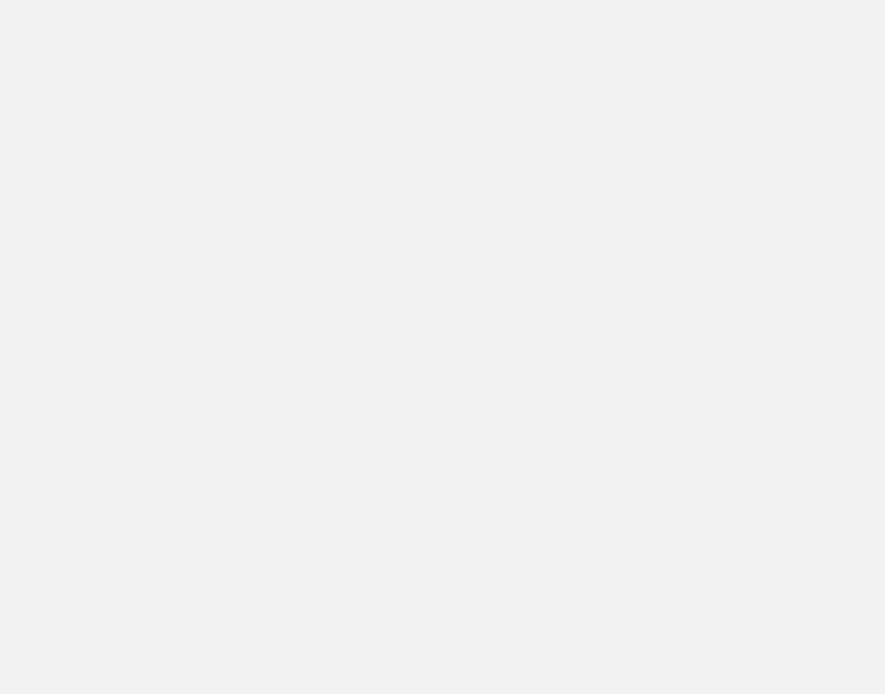
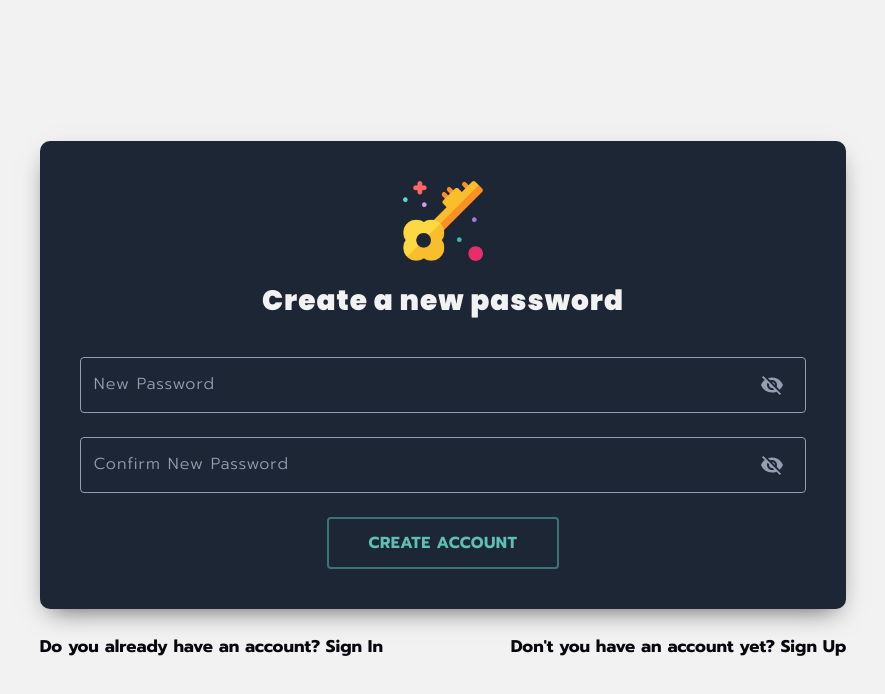
Before and after one commit to alejandroguardadodev/mekarohubclient, a React (Vite) app: page /new-password/1 in a window 1280 px wide. Before the commit this address had no page. Shown: the top 694 px of the page, without its empty margins (197-1082 px from the left). Built offline with nearby package versions, Linux system fonts and the light colour scheme.

Commit message:
update 1

```diff
--- a/src/App.jsx
+++ b/src/App.jsx
@@ -14,6 +14,8 @@ import AuthLayout from "./layouts/AuthLayout"
 import SignUp from "./pages/SignUp"
 import Confirm from "./pages/Confirm"
 import RecoverPassword from "./pages/RecoverPassword";
+import NewPassword from "./pages/NewPassword";
+import Login from "./pages/Login";
 
 import 'react-toastify/dist/ReactToastify.css';
 import './style/toast.css'
@@ -26,9 +28,11 @@ function App() {
         <ThemeProvider theme={muiTheme}>
           <Routes>
             <Route path="/" element={<AuthLayout />}>
+            <Route index element={<Login />} />
               <Route path="signup" element={<SignUp />} />
               <Route path="confirm/:token" element={<Confirm />} />
               <Route path="recover-password" element={<RecoverPassword />} />
+              <Route path="new-password/:token" element={<NewPassword />} />
             </Route>
           </Routes>
 
--- /dev/null
+++ b/src/components/forms/NewPasswordForm.jsx
@@ -0,0 +1,72 @@
+import { useForm } from "react-hook-form";
+import { yupResolver } from '@hookform/resolvers/yup';
+import { useEffect, useState } from "react";
+
+import axiosClient from "../../config/axiosClient";
+import { NewPasswordSchemas } from "../../schemas";
+
+import { createToast, updateToastError, updateToastSuccess } from "../../helper/toastHelper";
+
+import { Box, Button } from "@mui/material";
+import Input from "../controls/Input";
+
+import { ERROR_TYPE_FIELDS } from "../types";
+
+const NewPasswordForm = ({token}) => {
+  const [successForm, setSuccessForm] = useState(false)
+
+  const { register, handleSubmit, formState:{ errors }, setError, reset, clearErrors } = useForm({
+    resolver: yupResolver(NewPasswordSchemas)
+  });
+
+  const onSubmit = async (formData) => {
+    const _toastId = createToast('Please wait...')
+
+    try {
+      const { data } = await axiosClient.post(`/users/reset-password/${token}`, {...formData})
+
+      updateToastSuccess(_toastId, data.msg)
+      clearErrors()
+      setSuccessForm(true)
+    } catch (err) {
+      if (err?.response) {
+        const { data } = err.response;
+
+        if (data?.errType === ERROR_TYPE_FIELDS) {
+          for (const key in data.fields) {
+            const message = data.fields[key]
+
+            setError(key, { type: 'custom', message });
+          }
+        }
+        console.log(err)
+        updateToastError(_toastId, data.errMsg)
+      }
+    }
+
+  }
+
+  useEffect(() => {
+    if (successForm) {
+      reset({password: "", confirmPassword: ""})
+      setSuccessForm(false)
+    }
+
+  }, [successForm])
+
+  return (
+    <form onSubmit={handleSubmit(onSubmit)}>
+      <Box mt={3}>
+        <Input id="password" type="password" label="New Password" register={register} errors={errors} />
+      </Box>
+      <Box mt={3}>
+        <Input id="confirmPassword" type="password" label="Confirm New Password" register={register} errors={errors} />
+      </Box>
+      <Box mt={3} className="flex-row-center">
+        <Button type="submit" variant="outlined" size="large" sx={{ padding: "10px 40px", fontWeight: 700 }}>Create Account</Button>
+      </Box>
+    </form>
+  )
+}
+
+export default NewPasswordForm
--- a/src/components/forms/RecoverPasswordForm.jsx
+++ b/src/components/forms/RecoverPasswordForm.jsx
@@ -1,5 +1,6 @@
 import { useForm } from "react-hook-form";
 import { yupResolver } from '@hookform/resolvers/yup';
+import { useEffect, useState } from "react";
 
 import { Box, Button } from '@mui/material';
 
@@ -13,7 +14,9 @@ import { createToast, updateToastError, updateToastSuccess } from "../../helper/
 
 const RecoverPasswordForm = () => {
 
-    const { register, handleSubmit, formState:{ errors } } = useForm({
+   const [successForm, setSuccessForm] = useState(false)
+
+  const { register, handleSubmit, formState:{ errors }, reset, clearErrors  } = useForm({
     resolver: yupResolver(RecoverPasswordSchemas)
   });
 
@@ -24,7 +27,8 @@ const RecoverPasswordForm = () => {
       const { data } = await axiosClient.post('/users/forgot-password', formData)
 
       updateToastSuccess(_toast, data.msg)
-
+      clearErrors()
+      setSuccessForm(true)
     } catch (err) {
       if (err?.response) {
         const { data } = err.response;
@@ -33,6 +37,14 @@ const RecoverPasswordForm = () => {
       }
     }
   }
+
+  useEffect(() => {
+    if (successForm) {
+      reset({entity: ""})
+      setSuccessForm(false)
+    }
+
+  }, [successForm])
 
   return (
     <form style={{width: "100%"}} onSubmit={handleSubmit(onSubmit)}>
--- a/src/components/forms/SignUpForm.jsx
+++ b/src/components/forms/SignUpForm.jsx
@@ -1,6 +1,6 @@
 import { useForm } from "react-hook-form";
-import { styled } from '@mui/material/styles';
 import { yupResolver } from '@hookform/resolvers/yup';
+import { useEffect, useState } from "react";
 import axiosClient from "../../config/axiosClient";
 
 import { Box, Button } from '@mui/material';
@@ -12,27 +12,13 @@ import Input from "../controls/Input";
 
 import { ERROR_TYPE_FIELDS } from "../types";
 
-const TextFieldGroup = styled(Box)(({ theme }) => ({
-  width: '100%',
-  display: 'block',
-  [theme.breakpoints.up("lg")]: {
-    display: "flex",
-    justifyContent: "space-between",
-    gap: '20px'
-  },
-  [theme.breakpoints.down("lg")]: {
-    '&>.MuiFormControl-root': {
-      marginTop: '24px'
-    },
-    '&>.remove-space-input': {
-      marginTop: '0px'
-    }
-  }
-}))
+import { TextFieldGroup } from "../../designs";
 
 const SignUpForm = () => {
 
-  const { register, handleSubmit, formState:{ errors }, setError } = useForm({
+  const [successForm, setSuccessForm] = useState(false)
+
+  const { register, handleSubmit, formState:{ errors }, setError, reset, clearErrors } = useForm({
     resolver: yupResolver(signUpSchemas)
   });
 
@@ -43,7 +29,8 @@ const SignUpForm = () => {
       const { data } = await axiosClient.post('/users/signup', formData)
 
       updateToastSuccess(_toast, data.msg)
-
+      clearErrors()
+      setSuccessForm(true)
     } catch (err) {
       if (err?.response) {
         const { data } = err.response;
@@ -60,6 +47,21 @@ const SignUpForm = () => {
       }
     }
   }
+
+  useEffect(() => {
+    if (successForm) {
+      reset({
+        firstName: "",
+        lastName: "",
+        username: "",
+        email: "",
+        password: "",
+        confirmPassword: "",
+      })
+      setSuccessForm(false)
+    }
+
+  }, [successForm])
 
   return (
     <form onSubmit={handleSubmit(onSubmit)}>
--- a/src/designs/index.js
+++ b/src/designs/index.js
@@ -40,3 +40,21 @@ export const TwoItemBetween = styled(Box)(({ theme }) => ({
         gap: "10px",
     }
 }))
+
+export const TextFieldGroup = styled(Box)(({ theme }) => ({
+    width: '100%',
+    display: 'block',
+    [theme.breakpoints.up("lg")]: {
+      display: "flex",
+      justifyContent: "space-between",
+      gap: '20px'
+    },
+    [theme.breakpoints.down("lg")]: {
+      '&>.MuiFormControl-root': {
+        marginTop: '24px'
+      },
+      '&>.remove-space-input': {
+        marginTop: '0px'
+      }
+    }
+  }))
--- a/src/index.css
+++ b/src/index.css
@@ -23,6 +23,15 @@ code {
     monospace;
 }
 
+/**Text */
+.text-center {
+  text-align: center;
+}
+
+/**Size */
+.w-100 {
+  width: 100%;
+}
 
 /**Text */
 .uppercase {
@@ -104,3 +113,10 @@ code {
   align-items : center;
   flex-direction: column !important;
 }
+
+.flex-row-center {
+  display: flex;
+  justify-content: center;
+  align-items : center;
+  flex-direction: row !important;
+}
--- a/src/pages/Confirm.jsx
+++ b/src/pages/Confirm.jsx
@@ -1,4 +1,4 @@
-import { useEffect, useState, useCallback } from 'react';
+import { useEffect, useState } from 'react';
 import { useParams, useNavigate } from 'react-router-dom'
 
 import axiosClient from '../config/axiosClient';
--- /dev/null
+++ b/src/pages/Login.jsx
@@ -0,0 +1,9 @@
+import React from 'react'
+
+const Login = () => {
+  return (
+    <div>Login</div>
+  )
+}
+
+export default Login
--- /dev/null
+++ b/src/pages/NewPassword.jsx
@@ -0,0 +1,47 @@
+import { useParams, Link } from 'react-router-dom'
+import { useTheme } from '@mui/material/styles';
+import { Box, Typography } from '@mui/material'
+import useMediaQuery from '@mui/material/useMediaQuery';
+
+import NewPasswordForm from '../components/forms/NewPasswordForm'
+
+import { Container, TwoItemBetween } from '../designs'
+
+import goldKey from '../imgs/gold-key.png'
+
+const NewPassword = () => {
+    const theme = useTheme();
+    const params = useParams()
+    const { token } = params
+
+    const isSmall = useMediaQuery(theme.breakpoints.down('sm'));
+
+  return (
+    <>
+        <Container container className='rounded w-70 bg-dark-1 flex-col-center' p={5}>
+            <img src={goldKey} width={80} />
+            <Typography variant="h3" mt={3} className='sub-title color-white-1 text-center'>Create a new password</Typography>
+
+            <Box mt={2} className="w-100">
+                <NewPasswordForm token={token} />
+            </Box>
+
+            {isSmall && (
+                <Box mt={5} display="flex" gap={5}>
+                    <Link to="/" style={{letterSpacing: '2px', fontSize: "20px"}} className='mh-link uppercase fnt-bold color-primary'>Sign In</Link>
+                    <Link to="/signup" style={{letterSpacing: '2px', fontSize: "20px"}} className='mh-link uppercase fnt-bold color-primary'>Sign Up</Link>
+                </Box>
+            )}
+        </Container>
+
+        {!isSmall && (
+          <TwoItemBetween className='w-70' mt={3}>
+              <Link to="/" style={{ fontWeight: 700 }} className='mh-link color-black'>Do you already have an account? Sign In</Link>
+              <Link to="/signup" style={{ fontWeight: 700 }} className='mh-link color-black'>Don't you have an account yet? Sign Up</Link>
+          </TwoItemBetween>
+        )}
+    </>
+  )
+}
+
+export default NewPassword
--- a/src/schemas/index.js
+++ b/src/schemas/index.js
@@ -12,3 +12,8 @@ export const signUpSchemas = yup.object({
   export const RecoverPasswordSchemas = yup.object({
     entity: yup.string().required('This field is required'),
   }).required();
+
+  export const NewPasswordSchemas = yup.object({
+    password: yup.string().required('Password is required').min(4, "Password too short"),
+    confirmPassword: yup.string().oneOf([yup.ref('password'), null], "Passwords don't match!").required('Confirm Password is required').min(4, "Confirm Password too short"),
+  }).required();
```
Also changed, not shown: src/imgs/gold-key.png (added). Lines whose indentation alone changed are shown as unchanged.
